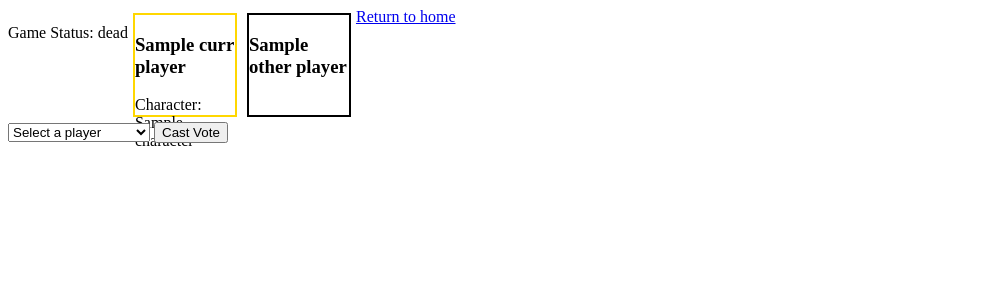
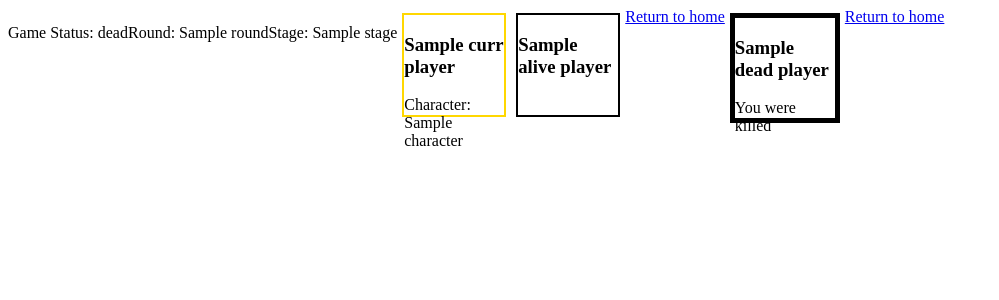
Before and after one commit to alex-law/villagers, a Flask app: template templates/village.html in a window 1280 px wide. Shown: the top 300 px of the page, without its empty margins (0-999 px from the left). Run offline with Flask 3, Linux system fonts and the light colour scheme; the template is opened without the code that fills it: most values are stand-ins (such as "Sample title", 1, 10 or a date in 2020); some libraries are stand-ins or nearby versions.

Commit message:
working for rounds, but vote button no longer working

```diff
--- a/main.py
+++ b/main.py
@@ -27,17 +27,32 @@ def home():
 def checkVotes(_id, player_name):
     while True:
         game = db.collection.find_one({'_id': _id})
-        other_players = [v for k,v in game['players'].items() if k != player_name]
-        voted_other_players = [p for p in other_players if p['vote'] != '']
-        if len(voted_other_players) > 0:
-            for voted_player in voted_other_players:
-                socketio.emit('update_ui', {'voted_player': voted_player['player_name'], 'borderColor': 'red'})
+
+        player, alive_players, alive_villagers, dead_players = player_logic.getPlayersLists(game['players'], player_name)
+        voted_alive_players = [p for p in alive_players if p['vote'] != '']
+
+        if game['stage'] == 'day':
+            if len(voted_alive_players) > 0:
+                for voted_player in voted_alive_players:
+                    socketio.emit('update_player_vote', {'voted_player': voted_player['player_name'], 'borderColor': 'red'})
         #Once all players have voted, then ready to move onto next round
-        voted_players = [k for k,v in game['players'].items() if v['vote'] != '']
-        if len(voted_players) == len(game['players']):
+        # Wait for all players to vote if playing during day
+        # Wait for all wolfs to vote if playing during night
+        if game['stage'] == 'day':
+            expected_votes = len(alive_players)
+        else:
+            alive_wolfs = [p for p in alive_players if p['character'] == 'wolf']
+            expected_votes = len(alive_wolfs)
 
-            return
-        time.sleep(2)
+        if len(voted_alive_players) == expected_votes:
+            game = game_logic.endOfPlay(game, db, _id)
+            player, alive_players, alive_villagers, dead_players = player_logic.getPlayersLists(game['players'], player_name)
+            with app.app_context():
+                rendered_template = render_template("village.html", game=game, curr_player=player, alive_players=alive_players, alive_villagers=alive_villagers, dead_players=dead_players)
+            socketio.emit('update_village', {'html': rendered_template})
+
+
+        time.sleep(1)
 
 
 @app.route('/castVote', methods=['POST'])
@@ -56,60 +71,59 @@ def castVote():
         return jsonify({"success": False, "message": "Request body must be JSON."}), 400
 
 
-@app.get("/play")
-def play():
+@app.get("/firstPlay")
+def firstPlay():
 
     game, _id = game_logic.getGameFromSession(session, db)
     players, player_name = player_logic.getPlayersFromSession(session, game)
     players = player_logic.assignCharacters(players)
     game['players'] = players
 
-    player = players[player_name]
-    other_players = [v for k,v in players.items() if k != player_name]
+    player, alive_players, alive_villagers, dead_players = player_logic.getPlayersLists(players, player_name)
 
     game['status'] = 'In Progress'
-    db.collection.replace_one({'_id': _id}, game)
+    game_logic.replaceGame(game, db, _id)
     thread = threading.Thread(target=checkVotes, args=(_id, player_name))
     thread.start()
-    return render_template("village.html", game=game, curr_player=player, other_players=other_players)
+    return render_template("village.html", game=game, curr_player=player, alive_players=alive_players, alive_villagers=alive_villagers, dead_players=dead_players)
 
 @app.post("/newGame")
 def newGame():
     """This is the landing page for starting a new game"""
-    # # Get input details from player
-    # player_name, game_id, new_game = getUserInput()
-    # # Check to make sure user inputs are all valid, if not alert user
-    # success, message = validateInput(player_name, game_id, new_game, db)
-    # if not success:
-    #     return render_template("home.html", valid=message)
-    # #Made it past all this so initiate player obj
-    # player = player_logic.initialiseDict(player_name)
-    # #Start a new game
-    # if new_game:
-    #     game = startNewGame(player, game_id, db)
-    #     # Save mongo db id and player name to session so we can access later
-    #     session['_id'] = str(game['_id'])
-    #     session['player_name'] = player['player_name']
-    #     return render_template('lobby.html', game=game)
-    # #Else get current game
-    # else:
-    #     #Get existing game dict from db
-    #     game = db.collection.find_one({'game_id': game_id})
-    #     #Specified user name might already be taken
-    #     success, message = checkExistingPlayer(player, game)
-    #     if not success:
-    #         return render_template("home.html", valid=message)
-    #     #Update game db with new user and get updated game obj
-    #     game = startExistingGame(player, game, db)
-    #     # Save mongo db id and player name to session so we can access later
-    #     session['_id'] = str(game['_id'])
-    #     session['player_name'] = player['player_name']
-    #     return render_template('lobby.html', game=game)
+    # Get input details from player
+    player_name, game_id, new_game = getUserInput()
+    # Check to make sure user inputs are all valid, if not alert user
+    success, message = validateInput(player_name, game_id, new_game, db)
+    if not success:
+        return render_template("home.html", valid=message)
+    #Made it past all this so initiate player obj
+    player = player_logic.initialiseDict(player_name)
+    #Start a new game
+    if new_game:
+        game = startNewGame(player, game_id, db)
+        # Save mongo db id and player name to session so we can access later
+        session['_id'] = str(game['_id'])
+        session['player_name'] = player['player_name']
+        return render_template('lobby.html', game=game)
+    #Else get current game
+    else:
+        #Get existing game dict from db
+        game = db.collection.find_one({'game_id': game_id})
+        #Specified user name might already be taken
+        success, message = checkExistingPlayer(player, game)
+        if not success:
+            return render_template("home.html", valid=message)
+        #Update game db with new user and get updated game obj
+        game = startExistingGame(player, game, db)
+        # Save mongo db id and player name to session so we can access later
+        session['_id'] = str(game['_id'])
+        session['player_name'] = player['player_name']
+        return render_template('lobby.html', game=game)
 
-    game = db.collection.find_one({'game_id': '123'})
-    session['_id'] = str(game['_id'])
-    session['player_name'] = 'craig'
-    return render_template('lobby.html', game=game)
+    # game = db.collection.find_one({'game_id': '123'})
+    # session['_id'] = str(game['_id'])
+    # session['player_name'] = 'craig'
+    # return render_template('lobby.html', game=game)
 
 if __name__ == '__main__':
     socketio.run(app, debug=True)
--- a/templates/lobby.html
+++ b/templates/lobby.html
@@ -27,7 +27,7 @@
     {% elif game['players'] | length > 10 %}
         <p class="ui small header">Need less than 10 players. please remove players</p>
     {% endif %}
-    <a href="/play" style="background-color: green; color: white; padding: 10px 20px; text-decoration: none; display: inline-block; border-radius: 5px;">Play</a>
+    <a href="/firstPlay" style="background-color: green; color: white; padding: 10px 20px; text-decoration: none; display: inline-block; border-radius: 5px;">Play</a>
     <a href="/" class="button">Return to home</a>
     </div>
 </body>
--- a/templates/village.html
+++ b/templates/village.html
@@ -54,6 +54,10 @@ $(document).ready(function(){
         .featured-player {
             border: 2px solid gold;
         }
+        .dead-player {
+            border: 5px solid black;
+            fill: grey;
+        }
         .container {
             display: flex;
             flex-wrap: wrap;
@@ -66,45 +70,76 @@ $(document).ready(function(){
         document.addEventListener('DOMContentLoaded', (event) => {
             var socket = io.connect(location.protocol + '//' + document.domain + ':' + location.port);
 
-            socket.on('update_ui', (data) => {
+            socket.on('update_player_vote', (data) => {
                 var voted_player = data.voted_player
                 var voted_player_div = document.getElementById(voted_player);
-                // Update the border color of the element when the 'update_ui' event is received
+                // Update the border color of the element when the 'update_player_vote' event is received
                 if (voted_player_div) {
                 console.log(voted_player)
                 voted_player_div.style.borderColor = data.borderColor;
                 }
+            });
+
+            socket.on('update_village', function(data) {
+                // Update webpage content
+                document.getElementById('content').innerHTML = data.html
             });
         });
     </script>
 
 </head>
 <body>
+<div id="content">
+
     <div class="container">
         <p>Game Status: {{ game['status'] }}</p>
+        <p>Round: {{ game['round'] }}</p>
+        <p>Stage: {{ game['stage'] }}</p>
         <!-- Featured Player -->
-        <div class="player-square featured-player">
+        <div class="player-square featured-player{{ ' dead-player' if curr_player['is_dead'] else '' }}">
             <h3>{{ curr_player['player_name'] }}</h3>
             <p>Character: {{ curr_player['character'] }}</p>
             <!-- Example of a different stat for the featured player -->
         </div>
 
-        <!-- Other Players -->
-        {% for other_player in other_players %}
-            <div  id="{{ other_player['player_name'] }}" class="player-square">
-                <h3>{{ other_player['player_name'] }}</h3>
+        <!-- Other Alive Players -->
+        {% for alive_player in alive_players %}
+            <div  id="{{ alive_player['player_name'] }}" class="player-square">
+                <h3>{{ alive_player['player_name'] }}</h3>
+            </div>
+        {% endfor %}
+        <a href="/" class="button">Return to home</a>
+
+        <!-- Other Dead Players -->
+        {% for dead_player in dead_players %}
+            <div  id="{{ dead_player['player_name'] }}" class="player-square dead-player">
+                <h3>{{ dead_player['player_name'] }}</h3>
+                <p>You were killed</p>
             </div>
         {% endfor %}
         <a href="/" class="button">Return to home</a>
     </div>
 
-    <select id="vote">
-        <option value="" disabled selected>Select a player</option>
-        {% for player in other_players %}
-          <option value="{{ player['player_name'] }}">{{ player['player_name'] }}</option>
-        {% endfor %}
-    </select>
-    <button id="voteButton">Cast Vote</button>
+    {% if game['stage'] == 'day' %}
+        <select id="vote">
+            <option value="" disabled selected>Who do you think is a wolf?</option>
+            {% for alive_player in alive_players %}
+            <option value="{{ alive_player['player_name'] }}">{{ alive_player['player_name'] }}</option>
+            {% endfor %}
+        </select>
+        <button id="voteButton">Cast Vote</button>
 
+    {% elif game['stage'] == 'night' %}
+        {% if curr_player['character'] == 'wolf' %}
+        <select id="vote">
+            <option value="" disabled selected>Who do you want to kill</option>
+            {% for alive_villager in alive_villagers %}
+            <option value="{{ alive_villager['player_name'] }}">{{ alive_villager['player_name'] }}</option>
+            {% endfor %}
+        </select>
+        <button id="voteButton">Cast Vote</button>
+        {% endif %}
+    {% endif %}
+</div>
 </body>
 </html>
--- a/todos.txt
+++ b/todos.txt
@@ -10,3 +10,6 @@
 - error check to double check in checkVotes that vote is valid
 - user a drop down for this..
 - once one person presses play, needs to go to play screen for all players
+- what happens if multiple users press a button at the same time, ie like play?
+- add in pipeline and tests etc
+- replace ajax cast vote with web sockets call
```
Also changed, not shown: logic/game_logic.py (+20 -0 lines), logic/player_logic.py (+29 -3 lines).
